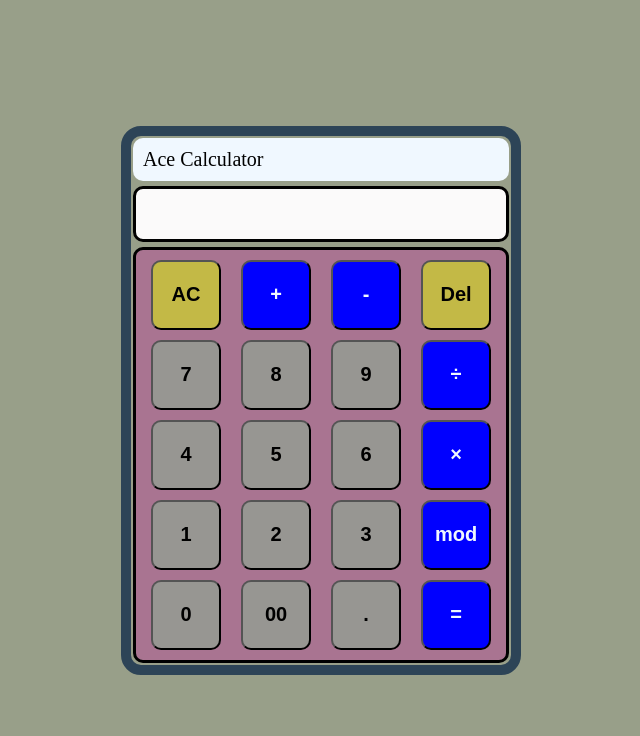
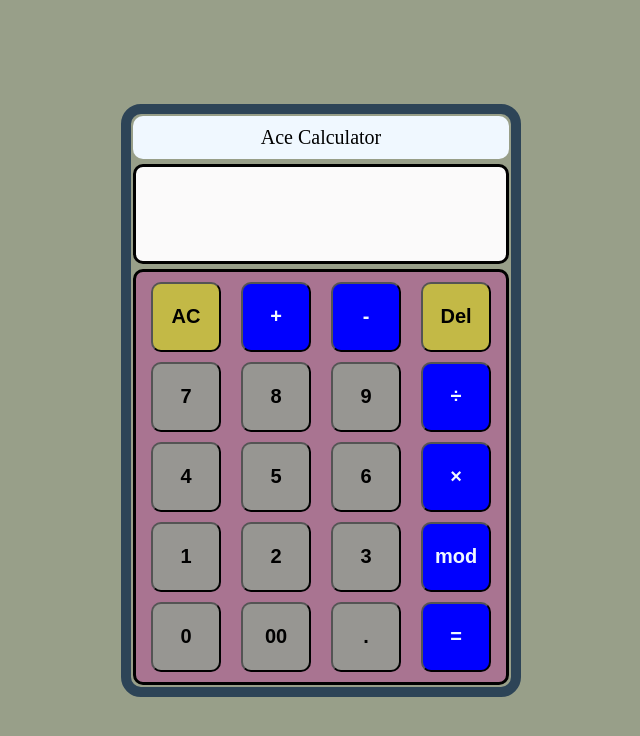
Before and after one commit to Rex-noir/calculator, a website with bundled scripts: page index.html in a window 1280 px wide. Shown: the whole page, without its empty margins (319-959 px from the left). Built offline with nearby package versions, Linux system fonts and the light colour scheme.

Commit message:
Fixed overflowing of the result text

```diff
--- a/style.css
+++ b/style.css
@@ -33,10 +33,6 @@ body{
 .logMsg span{
     font-size: 20px;
     padding: 10px;
-    white-space: nowrap; /* Prevents text from wrapping */
-    overflow-x: auto;    /* Enables horizontal scrolling */
-    display: block;      /* Ensures span behaves like a block element */
-    width: 100%;        /* Adjust width as needed */
 
 }
 
@@ -48,12 +44,16 @@ body{
     justify-content: flex-end;
     border-radius: 10px;
     padding: 20px;
+    align-items: center;
     border: 3px solid ;
+    height: 100px;
 }
 .result-text{
     text-align: left;
-    padding: 5px;
     font-size: 30px;
+    white-space: nowrap; /* Prevents text from wrapping */
+    overflow-x:auto;    /* Enables horizontal scrolling */
+    overflow-y: hidden;
 }
 
 .keys-wrapper{
```
